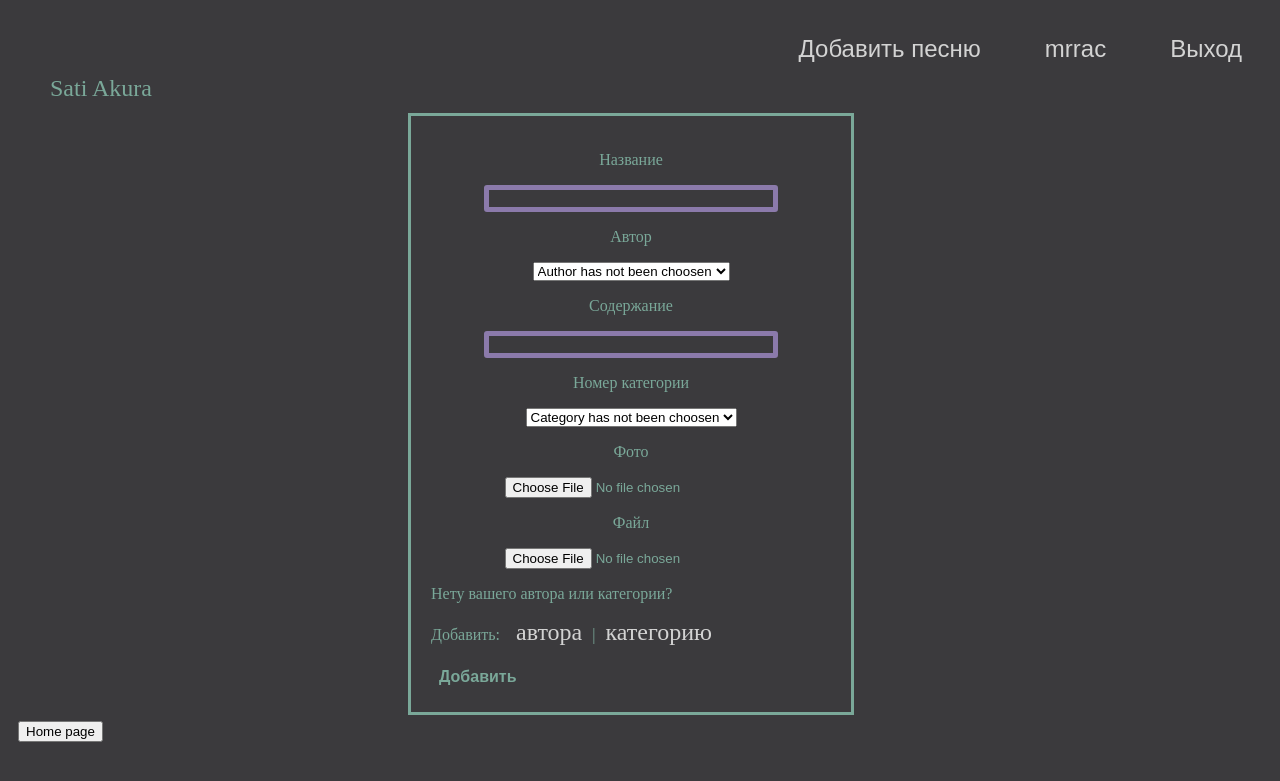
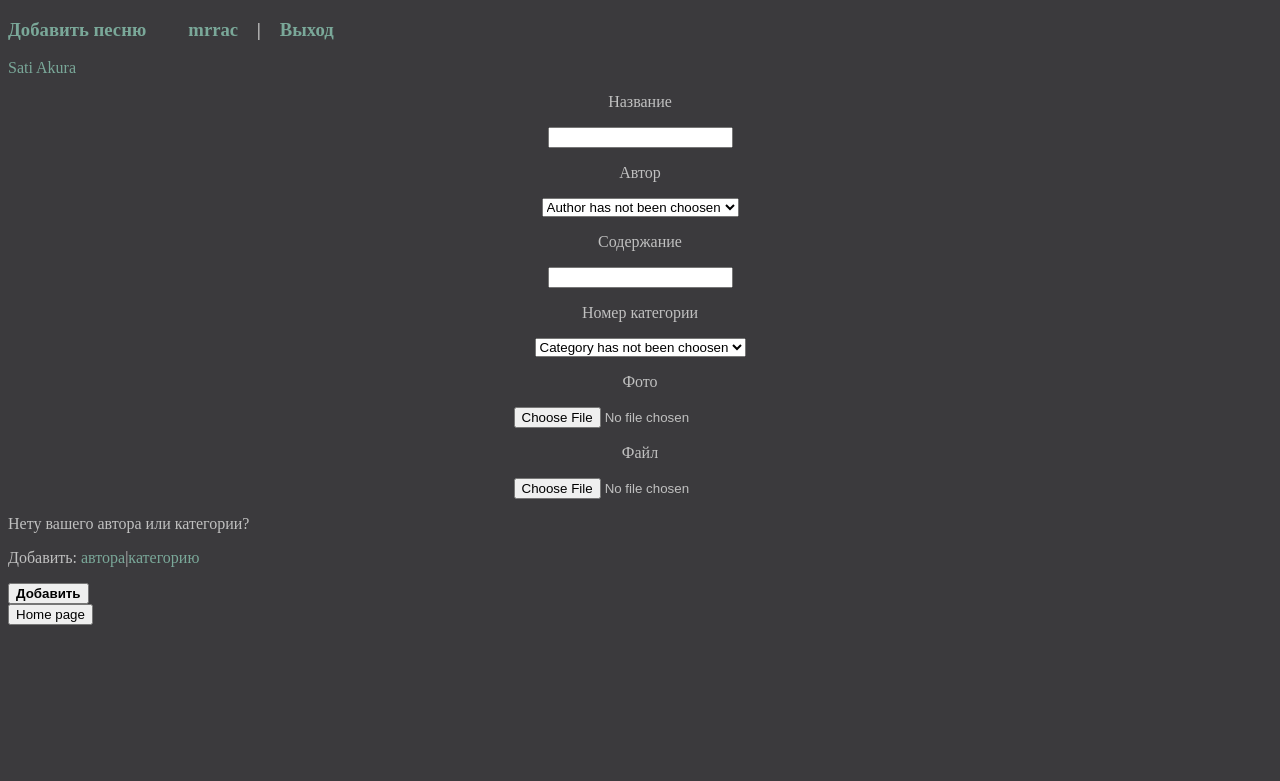
Before and after one commit to cashelastest/song-project, a Django app: page /forms/ in a window 1280 px wide. Shown: the top 781 px of the page. Run offline with Django 5.2, Linux system fonts and the light colour scheme; a user stored in the database is signed in; data comes from the database, SQL or seed files in the repository.

Commit message:
adding pc version

```diff
--- a/facts/facts/settings.py
+++ b/facts/facts/settings.py
@@ -39,6 +39,7 @@ INSTALLED_APPS = [
     'django.contrib.messages',
     'django.contrib.staticfiles',
     'funfacts.apps.FunfactsConfig',
+    'django_user_agents',
 
 ]
 
@@ -50,6 +51,7 @@ MIDDLEWARE = [
     'django.contrib.auth.middleware.AuthenticationMiddleware',
     'django.contrib.messages.middleware.MessageMiddleware',
     'django.middleware.clickjacking.XFrameOptionsMiddleware',
+    'django_user_agents.middleware.UserAgentMiddleware',
 
 ]
 
--- a/facts/funfacts/forms.py
+++ b/facts/funfacts/forms.py
@@ -48,6 +48,6 @@ class LoginUserForm(AuthenticationForm):
 	password = forms.CharField(label = 'Your secret key', widget = forms.PasswordInput(attrs={'class':'form-input'}))
 class AddUrlForm(forms.Form):
 	url = forms.CharField(label = 'URL', widget = forms.URLInput(attrs = {'class':"form-input"}))
-	name = forms.CharField(label = 'Название', widget = forms.TextInput(attrs={'class': 'form-input'}))
+
 	class Meta:
-		fields = ['name', 'url']
+		fields = '__all__'
--- a/facts/funfacts/static/funfacts/css/styles.css
+++ b/facts/funfacts/static/funfacts/css/styles.css
@@ -1,128 +1,57 @@
 body {
-  background: #3B3A3D;
-  color: #C0C0C0;
-}
-.song_block{
-  margin-left: auto;
-  margin-right: auto;
-  border: #8B7AAB solid 8px ;
-  border-radius: 30px;
-  width:700px;
-  white-space: nowrap;
-   font-size: 21px;
-   padding:20px;
+  background: #3B3A3D; /*dark - grey*/
+  color: #C0C0C0;/*light-grey*/
 
 }
-#song_author{
-  text-align: right;
-  font-size: 24px;
+a{
+  text-decoration: none;
+  color: #7AA899; /*---  light green*//*#8B7AAB ---- light purple*/
+}
+.SidenavPcTrue {
+  /* Полная высота: удалите это, если вы хотите "авто" высота */
+  width: 160px; /* Установите ширину боковой панели */
+  position: fixed; /* Фиксированная боковая панель (оставайтесь на месте при прокрутке) */
+  z-index: 1; /* Оставайтесь с верху */
+  top: 0; /* Оставайтесь на вершине */
+  left: 0;
+
+  overflow-x: hidden; /* Отключить горизонтальную прокрутку */
+  padding-top: 20px;
+}
+
+/* Ссылки в меню навигации */
+.SidenavPcTrue a {
+  padding: 6px 8px 6px 16px;
+  text-decoration: none;
+  font-size: 25px;
   color: #7AA899;
+  display: block;
 }
-.authors{
-  color: #7AA899;
-}
-a {
-    text-decoration: none; /* Отменяем подчеркивание у ссылки */
 
-    font-size: 24px;
-    margin: 10px;
-    color: lightgray;
-   }
- .authors:hover{
-  border: #8B7AAB solid 3px ;
-  border-radius:5px;
-  padding-bottom: 2px;
-  padding-left: 4px;
-  padding-right: 4px;
-  padding-top: 2px;
-      font-size: 26px;
-  }
-  #aub{
-  border: #8B7AAB solid 3px ;
-  border-radius:7px;
-  padding: 5px;
-margin: 5 px;
-  }
-  p {
-  margin-top: 15px;
+/* При наведении курсора мыши на навигационные ссылки измените их цвет */
+.SidenavPcTrue a:hover {
+  transition:all 1s;
+  color: lightgray;
 
 }
-.sidenav {
-  height:30%;
-  width:300px;
-  position: fixed;
- /* Set the width of the sidebar */
- /* Fixed Sidebar (stay in place on scroll) */
-    z-index: 1; /* Stay on top */
-    top: 0; /* Stay at the top */
-    left: 0;
- /* Black */
-    overflow-x: hidden; /* Disable horizontal scroll */
-    padding-top: 20px;
-    margin: 40px;
-    color:#7AA899;
+.song_blockTrue{
+  margin-left:33%;
+  width:600px;
+  border: solid #8B7AAB 5px;
+  border-radius: 3px;
+
+}
+.btn_nav_auth_PcTrue{
+
+  justify-content: center;
+  display: flex;
+  float: right;
+  font-size: 23px;
+  width: 30%;
 
 }
 
-
-form{
-  padding-left: 400px;
+.btn_nav_auth_PcTrue a:hover{
+  transition: all 1s;
+  color: lightgray;
 }
-.tut{
-  border: #8B7AAB solid 5px;
-  background-color: #3B3A3D;
-  color: lightgray;
-  border-radius: 8px;
-  width:70%;
-  height:50px;
-}
-.form-input{
-  width: 70%;
-  align: center;
-  border: #8B7AAB solid 5px;
-  background-color: #3B3A3D;
-  color: lightgray;
-  border-radius: 3px;
-}
-.registration{
-  font-size: 16px;
-  margin-top: 30px;
-  color: #7AA899;
-  width: 400px;
-  padding: 20px;
-  border: #7AA899 solid 3px;
-}
-.user{
-  border: #3B3A3D solid 2px;
-    font-size: 16px;
-  width:70px;
-  color: #7AA899;
-  height: 30px;
-  background-color:#3B3A3D;
-
-}
-.user:hover{
-  font-size: 16px;
-
-  width:80px;
-    cursor: pointer;
-  color: #7AA899;
-  background-color:#3B3A3D;
-
-}
-#content{
-  align-content: center;
-}
-.btn_nav_auth .btn_nav{
-  background-color: #3B3A3D;
-  border: None;
-  font-size: 16px;
-  cursor: pointer;
-  color: lightgray;
-  font-size: 22px;
-    padding: 20px;
-
-}
-.pag{
-  color: #7AA899;
-}
--- a/facts/funfacts/templates/funfacts/base.html
+++ b/facts/funfacts/templates/funfacts/base.html
@@ -1,4 +1,5 @@
 {% load static %}
+{% load user_agents %}
 {%load funfacts_tags%}
 <!DOCTYPE html>
 <html>
@@ -15,16 +16,14 @@
 </head>
 <body>
 					{%if request.user.is_authenticated%}
-	<nav class='btn_nav_auth'>
-<p align = 'right' id = 'btn_nav_auth'>
-		<button class='btn_nav'><a href='{%url "addSong"%}'>Добавить песню</a></button>
+	<nav class='btn_nav_auth_Pc{{request.user_agent.is_pc}}'>
+	<h3>
+		<a href='{%url "addSong"%}'>Добавить песню&emsp;&emsp;</a>
+		<a href='{%url "home"%}'>{{user.username}}  </a>  &ensp; | &ensp;  <a href='{%url "logout"%}'>Выход</a></h3>
 
-		<button class = 'btn_nav'><a href='{%url "home"%}'>{{user.username}}</a></button>
-		<button class='btn_nav'><a href='{%url "logout"%}'>Выход</a></button>
-</p>
 	</nav>
 	{%else%}
-	<nav align = "right"><b>
+	<nav align = "right" class="top_menu_Pc{{request.user_agent.is_pc}}"><b>
 <a href = "{% url 'login'%}">Авторизация</a>|
 <a href = "{% url 'registration'%}">Регистрация</a></b>
 	</nav>
@@ -42,7 +41,7 @@
 				{%endif%}
 				{%endfor%}
 	</ol>
-<div class = 'sidenav'>
+<div class = 'SidenavPc{{request.user_agent.is_pc}}'>
 	{%show_authors 'id' author_selected%}
 
 </div>
--- a/facts/funfacts/views.py
+++ b/facts/funfacts/views.py
@@ -5,7 +5,8 @@ from django.views.generic import ListView, DetailView, CreateView
 from django.contrib.auth.mixins import LoginRequiredMixin
 from django.contrib.auth.views import LoginView
 from django.contrib.auth import logout
-from user_agents import parse
+
+
 import requests
 
 from .models import *
```
Also changed, not shown: facts/download.py (+5 -4 lines), facts/funfacts/static/funfacts/css/example.css (added, +129 -0 lines), facts/funfacts/templates/funfacts/home.html (+7 -3 lines).
